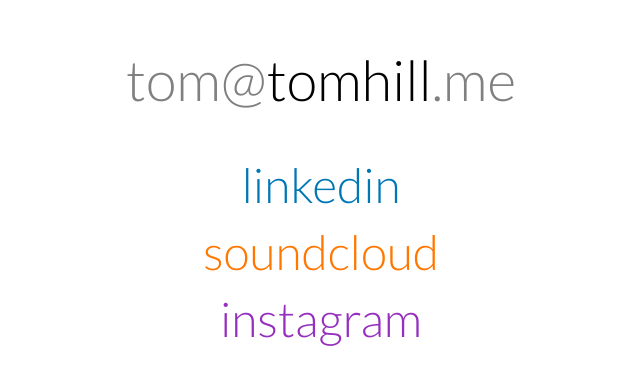
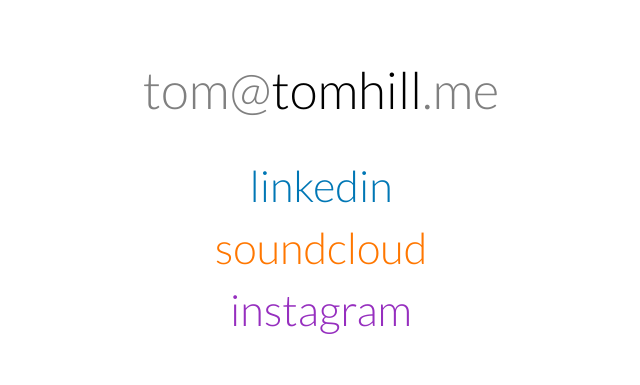
Before and after one commit to tomhillme/tomhillme.github.io, a plain HTML site: page index.html in a window 1280 px wide. Shown: the part 201-586 px from the top of the page, without its empty margins (319-959 px from the left). Drawn offline with Linux system fonts and the light colour scheme.

Commit message:
Update index.css

```diff
--- a/index.css
+++ b/index.css
@@ -23,7 +23,7 @@ a {
 
 h1 {
   font-weight: 300;
-  font-size: 3.5em; /* Default size for larger screens */
+  font-size: 3.2em; /* Default size for larger screens */
   margin-top: 0;
 /*  padding: 0 10px; /* Adds padding to ensure text doesn't touch the edges */
 }
@@ -34,7 +34,7 @@ h1 {
 
 h2 {
   font-weight: 300;
-  font-size: 3em; /* Default size for larger screens */
+  font-size: 2.7em; /* Default size for larger screens */
   padding-top: 5px;
   padding-bottom: 5px;
   margin-top: 0;
```
